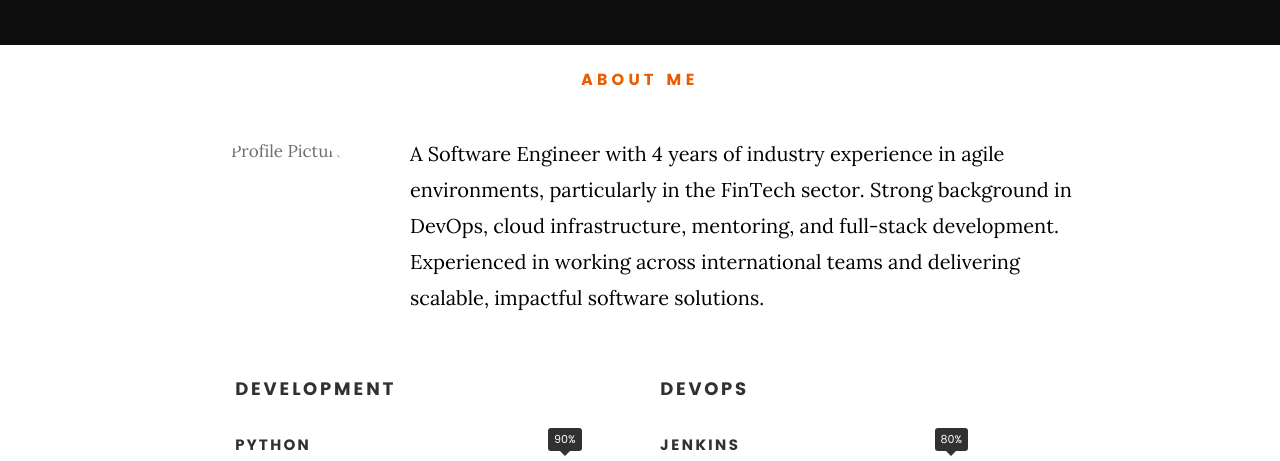
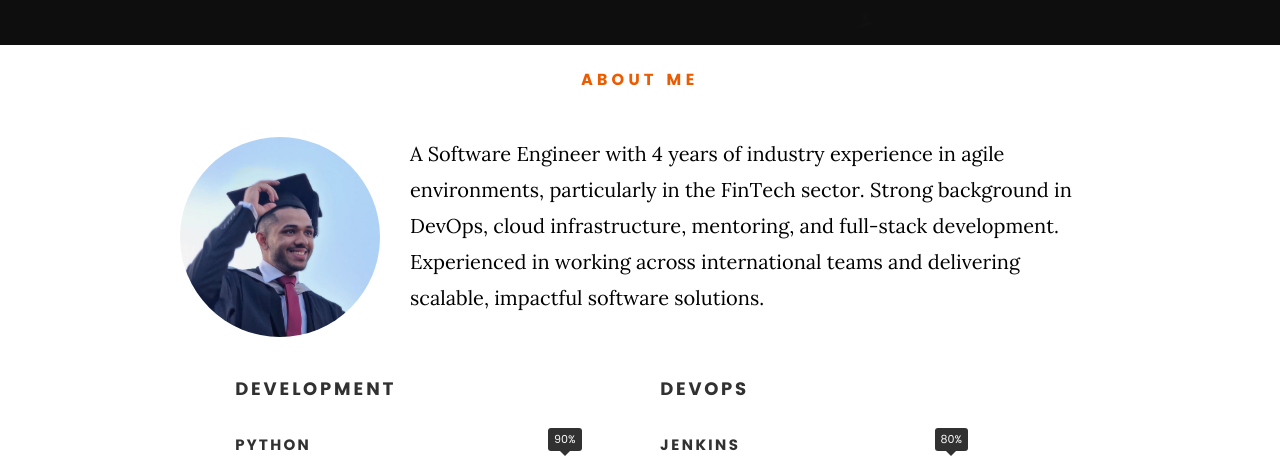
Before and after one commit to Rumit-Mehta/Rumit-Mehta.github.io, a plain HTML site: page index.html in a window 1280 px wide. Shown: the part 755-1216 px from the top of the page. Drawn offline with Linux system fonts and the light colour scheme; files whose address does not match are found by name.

Commit message:
feat: added images

```diff
--- a/index.html
+++ b/index.html
@@ -111,7 +111,7 @@
 
    			<div class="intro-info">
 
-   				<img src="images/profile.jpeg" alt="Profile Picture">
+   				<img src="config/images/profile.jpeg" alt="Profile Picture">
 
    				<p class="lead" id="summary"></p>
    			</div>
```
Also changed, not shown: config/images/profile.jpeg (added), images/bg.jpg (added), images/intro-bg.jpg (added), 1 other file.
